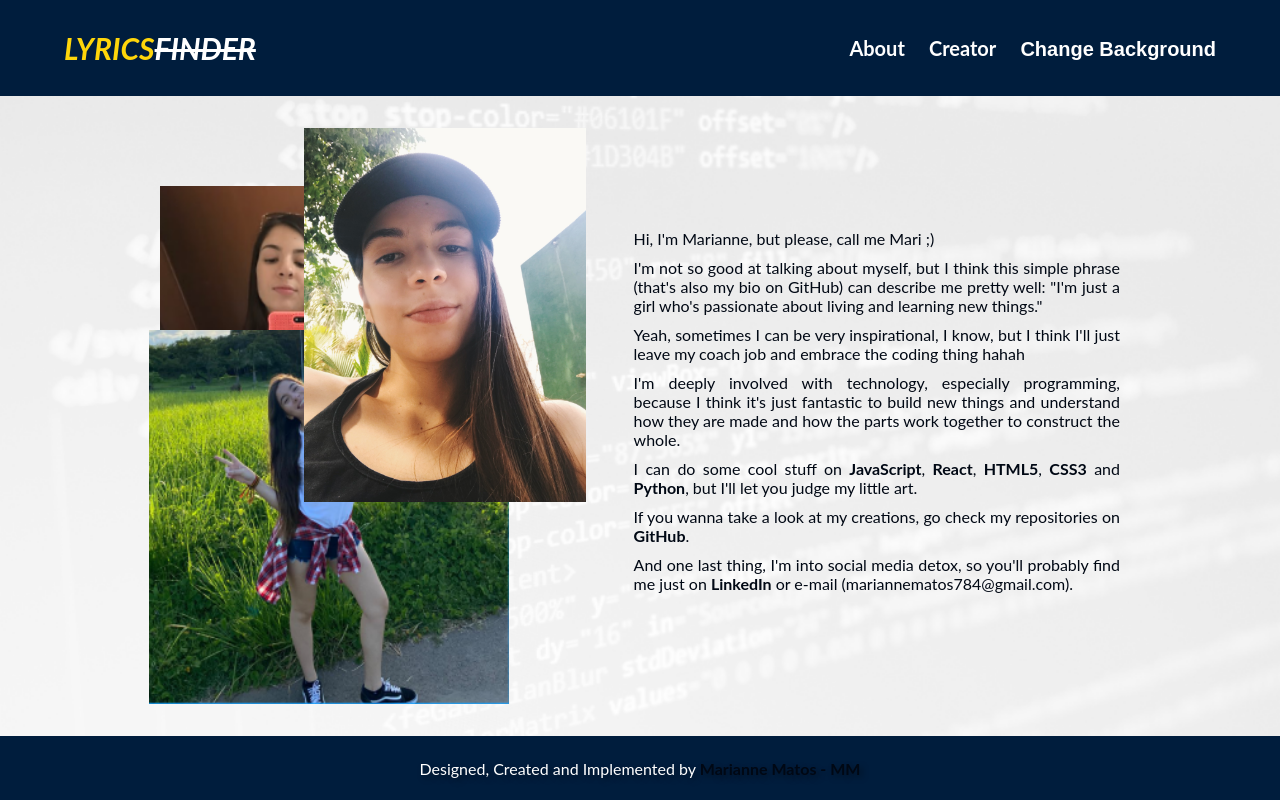
After one commit to MariMatos2112/Lyrics_Finder, a Flask app: page /creator in a window 1280 px wide. The commit adds this page. Run offline with Flask 2, Linux system fonts and the light colour scheme.

Commit message:
creator page added

```diff
--- a/app.py
+++ b/app.py
@@ -17,5 +17,9 @@ def music_found():
     song_data = search_song(user_input)
     return render_template('music-found.html', song_data=song_data)
 
+@app.route('/creator')
+def creator():
+    return render_template('creator.html')
+
 if __name__ == '__main__':
     app.run(debug=True)
--- /dev/null
+++ b/static/css/creator.css
@@ -0,0 +1,74 @@
+#mainBox {
+  flex-direction: row;
+  background: url("/static/images/creator-bg1.png") no-repeat;
+  background-position: center;
+  background-size: cover;
+}
+
+.photosBox {
+  width: 35%;
+  position: relative;
+  height: 90%;
+}
+
+.photosBox img:first-of-type {
+  position: absolute;
+  top: 0;
+  right: 5%;
+  height: 65%;
+  z-index: 1;
+}
+
+.photosBox img:nth-of-type(2) {
+  position: absolute;
+  top: 10%;
+  left: 0;
+  height: 65%;
+}
+
+.photosBox img:nth-of-type(3) {
+  position: absolute;
+  bottom: 0;
+  right: 22%;
+  height: 65%;
+}
+
+.photosBox img{
+    transition: all 0.75s ease-out;
+}
+
+.photosBox img:hover{
+    z-index: 2;
+}
+
+.textBox {
+  width: 40%;
+  height: 80%;
+  padding-left: 2%;
+  display: flex;
+  flex-direction: column;
+  justify-content: center;
+}
+
+.textBox p {
+  margin-bottom: 10px;
+  text-align: justify;
+  color: #000814;
+}
+
+p a {
+  font-weight: 700;
+  transition: all 0.2s;
+  cursor: pointer;
+  text-decoration: none;
+  color: #000814;
+}
+
+p a:hover {
+  color: #003566;
+  text-decoration: underline;
+}
+
+p .socialMedia:hover {
+  color: #ffc300;
+}
--- a/templates/base.html
+++ b/templates/base.html
@@ -15,7 +15,7 @@
       </span>
       <div>
         <a href="#">About</a>
-        <a href="#">Creator</a>
+        <a href="/creator">Creator</a>
     {% block body %} {% endblock %}
     </div>
     <footer>
--- /dev/null
+++ b/templates/creator.html
@@ -0,0 +1,28 @@
+{% extends 'base.html' %}
+
+{% block head %}
+<link rel="stylesheet" href="{{ url_for('static', filename='css/creator.css') }}">
+<title>Creator</title>
+{% endblock %}
+
+{% block body %}
+    <button id="changeBg">Change Background</button>
+  </div>
+</nav>
+
+<div id="mainBox">
+    <div class="photosBox">
+        <img src="{{ url_for('static', filename='images/creator-photo1.jpg') }}" alt="Creator photo 01">
+        <img src="{{ url_for('static', filename='images/creator-photo2.jpg') }}" alt="Creator photo 02">
+        <img src="{{ url_for('static', filename='images/creator-photo3.jpg') }}" alt="Creator photo 03">
+    </div>
+    <div class="textBox">
+        <p>Hi, I'm Marianne, but please, call me Mari ;)</p>
+        <p>I'm not so good at talking about myself, but I think this simple phrase (that's also my bio on GitHub) can describe me pretty well: "I'm just a girl who's passionate about living and learning new things."</p>
+        <p>Yeah, sometimes I can be very inspirational, I know, but I think I'll just leave my coach job and embrace the coding thing hahah</p>
+        <p>I'm deeply involved with technology, especially programming, because I think it's just fantastic to build new things and understand how they are made and how the parts work together to construct the whole.</p>
+        <p>I can do some cool stuff on <a href="https://www.javascript.com/" target="_blank">JavaScript</a>, <a href="https://pt-br.reactjs.org/" target="_blank">React</a>, <a href="https://pt.wikipedia.org/wiki/HTML5" target="_blank">HTML5</a>, <a href="https://www.w3.org/Style/CSS/Overview.en.html" target="_blank">CSS3</a> and <a href="https://www.python.org/" target="_blank">Python</a>, but I'll let you judge my little art.</p>
+        <p>If you wanna take a look at my creations, go check my repositories on <a class="socialMedia" href="https://github.com/MariMatos2112" target="_blank">GitHub</a>.</p>
+        <p>And one last thing, I'm into social media detox, so you'll probably find me just on <a class="socialMedia" href="https://www.linkedin.com/in/marianne-matos-pereira/" target="_blank">LinkedIn</a> or e-mail (mariannematos784@gmail.com).</p>
+    </div>
+{% endblock %}
```
Also changed, not shown: static/images/creator-bg.png (added), static/images/creator-bg1.png (added), static/images/creator-photo1.jpg (added), static/images/creator-photo2.jpg (added), static/images/creator-photo3.jpg (added), static/images/florian-olivo-4hbJ-eymZ1o-unsplash.jpg (added).
